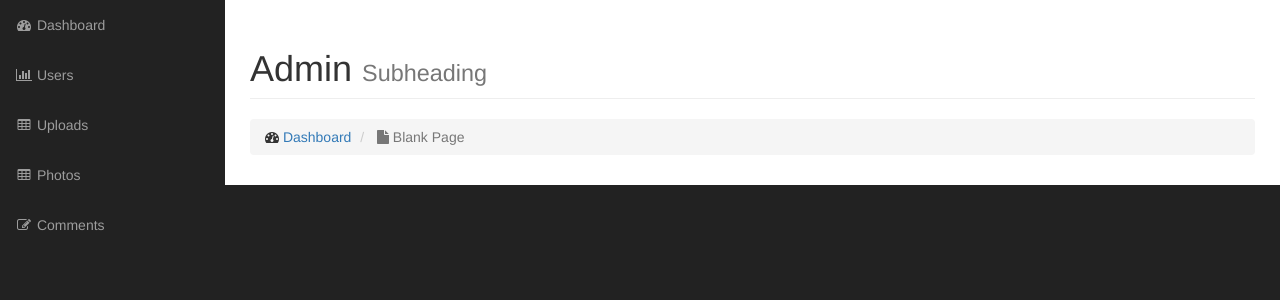
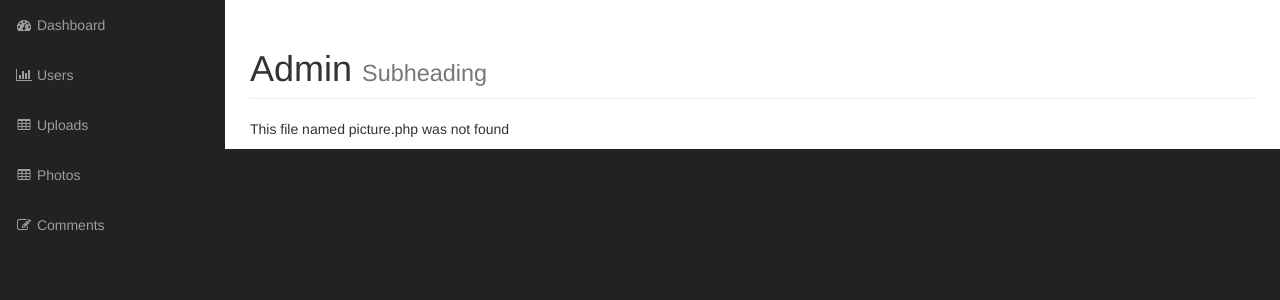
Before and after one commit to AlMahfuzKhanD/PhotoGallaryDevelopMent, a PHP site: page /admin in a window 1280 px wide. Shown: the part 51-351 px from the top of the page. Run offline with PHP 8.4, Linux system fonts and the light colour scheme; tables that the repository leaves empty or names only in its code hold one stand-in row (values such as "Sample post"); grey boxes labelled with a size stand in for pictures from a placeholder-image service; some libraries are stand-ins or nearby versions.

Commit message:
auto load added

```diff
--- a/admin/includes/admin_content.php
+++ b/admin/includes/admin_content.php
@@ -30,6 +30,7 @@
 
                         $foundUser = User::findUsersById(2);
                         echo $foundUser->userName;
+                        $pictures = new Picture();
 
 
 
--- /dev/null
+++ b/admin/includes/functions.php
@@ -0,0 +1,14 @@
+<?php
+
+function __autoload($class){
+	$class = strtolower($class);
+	$path = "includes/{$class}.php";
+
+	if(file_exists($path)){
+		require_once($path);
+	}else{
+		die("This file named {$class}.php was not found");
+	}
+}
+
+?>
--- a/admin/includes/init.php
+++ b/admin/includes/init.php
@@ -1,5 +1,6 @@
 <?php
+include("functions.php");
 include("new_config.php");
 include("database.php");
-include("user.php");
+//include("user.php");
 ?>
```
